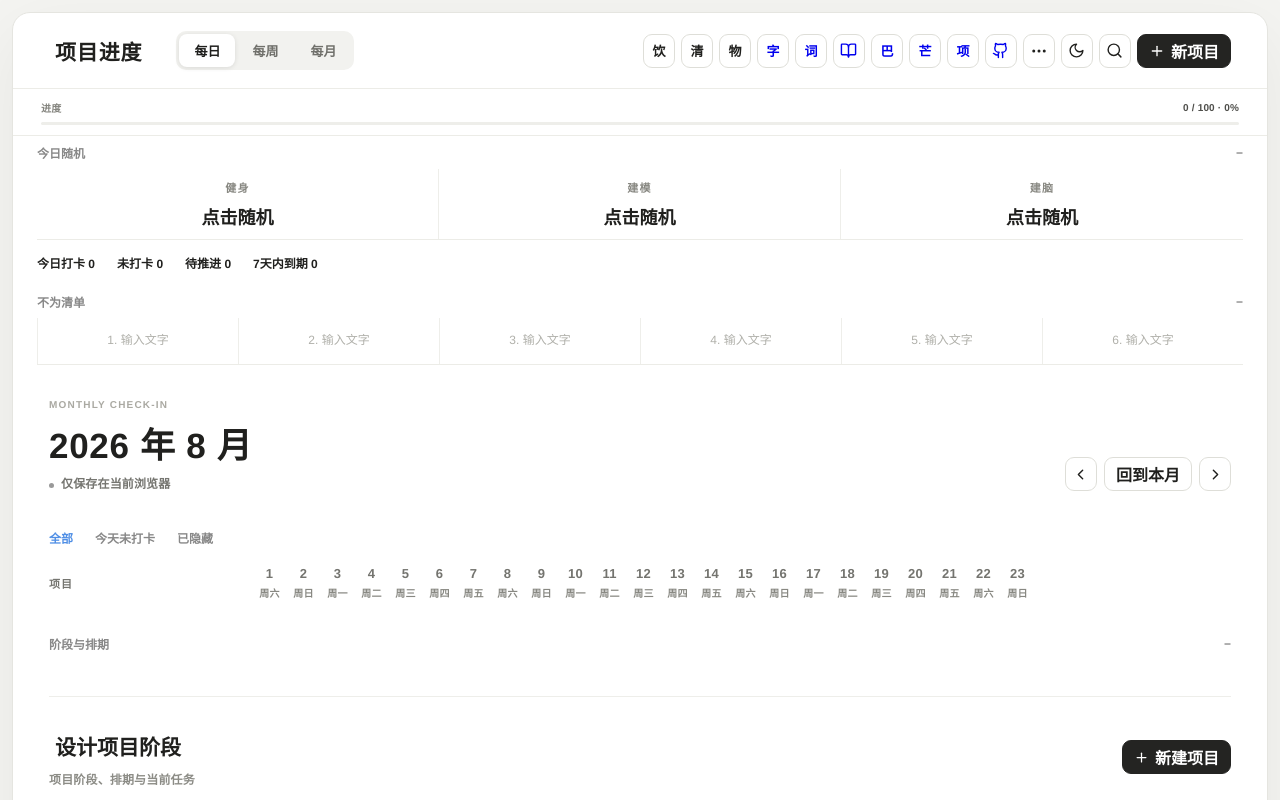
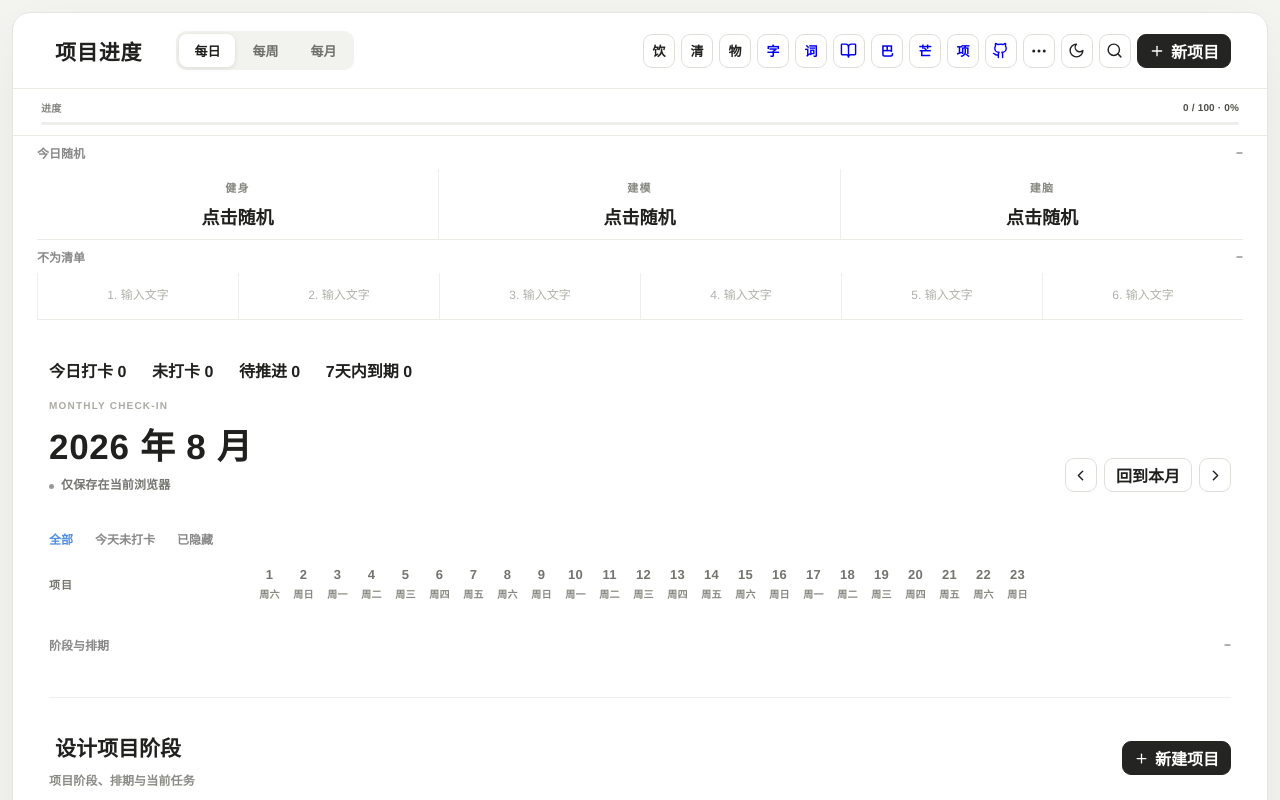
Before and after one commit to sange1022/project-checkin-dashboard, a React (Vite) app: page / in a window 1280 px wide. Shown: the top 800 px of the page. Built offline with nearby package versions, Linux system fonts and the light colour scheme; the HTML template or start-up script is replaced by a standard one.

Commit message:
style: move daily summary above the date and enlarge text

```diff
--- a/src/App.tsx
+++ b/src/App.tsx
@@ -367,12 +367,6 @@ export default function App() {
           <CollapsibleSection id="random" title="今日随机">
             <DailyRandomPanel categories={state.randomCategories} candidates={state.randomCategories.map(category => ({ ...category, items: eligibleRandomItems(category, state.dailyRandomResults, todayKey, Number(state.preferences?.randomAvoidDays ?? 7)) }))} results={state.dailyRandomResults[todayKey] ?? {}} onResult={saveRandomResult} />
           </CollapsibleSection>
-          <nav className="today-summary" aria-label="今日摘要">
-            <button onClick={() => showCheckins('all')}>今日打卡 {todayCount}</button>
-            <button onClick={() => showCheckins('unchecked')}>未打卡 {state.projects.filter(p => !p.archived && !(state.checkins[p.id] ?? []).includes(todayKey)).length}</button>
-            <button onClick={() => showStages('active')}>待推进 {pendingCount}</button>
-            <button onClick={() => showStages('dueSoon')}>7天内到期 {dueCount}</button>
-          </nav>
           <CollapsibleSection id="not-doing" title="不为清单"><NotDoingList items={state.notDoingItems} onChange={updateNotDoingItem} /></CollapsibleSection>
 
           <section className="workspace">
@@ -383,6 +377,12 @@ export default function App() {
           </div>
         )}
 
+        <nav className="today-summary" aria-label="今日摘要">
+          <button onClick={() => showCheckins('all')}>今日打卡 {todayCount}</button>
+          <button onClick={() => showCheckins('unchecked')}>未打卡 {state.projects.filter(p => !p.archived && !(state.checkins[p.id] ?? []).includes(todayKey)).length}</button>
+          <button onClick={() => showStages('active')}>待推进 {pendingCount}</button>
+          <button onClick={() => showStages('dueSoon')}>7天内到期 {dueCount}</button>
+        </nav>
         <div className="period-toolbar">
           <div>
             <p className="eyebrow">{state.view === 'day' ? 'MONTHLY CHECK-IN' : state.view === 'week' ? 'LAST 12 WEEKS' : 'LAST 12 MONTHS'}</p>
--- a/src/styles.css
+++ b/src/styles.css
@@ -712,7 +712,8 @@ body, .app-shell, button, input, .checkin-cell, .aggregate-cell { transition: co
 .shortcut-order-list button:disabled { opacity: .25; cursor: default; }
 .shortcut-setting-row { grid-template-columns: 40px minmax(70px, 1fr) minmax(120px, 3fr) repeat(3, auto); }
 .app-shell > .collapsible-section { margin: 0 24px; }
-.app-shell > .today-summary { margin: 0 24px; padding: 10px 0; }
+.workspace > .today-summary { margin: 0 0 14px; padding: 0; gap: 8px clamp(12px, 2vw, 28px); }
+.workspace > .today-summary button { font-size: clamp(14px, 1.6vw, 16px); font-weight: 600; white-space: nowrap; }
 .app-shell > .collapsible-section .section-toggle { min-height: 32px; }
 .app-shell > .collapsible-section .daily-random button { min-height: 70px; }
 #section-not-doing .not-doing-list { grid-template-columns: repeat(6, minmax(100px, 1fr)); }
```
Also changed, not shown: 1 other file (tests, documents, lock files or other folders).
